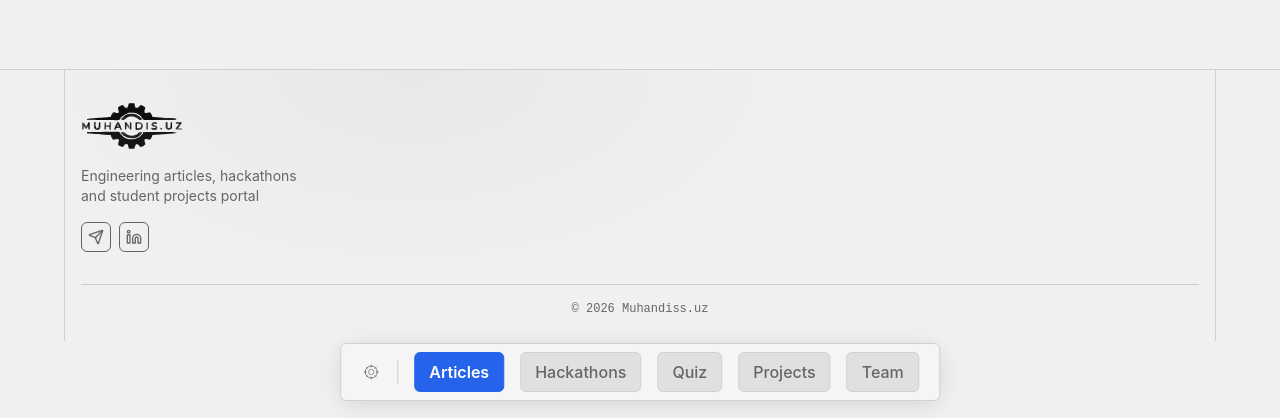
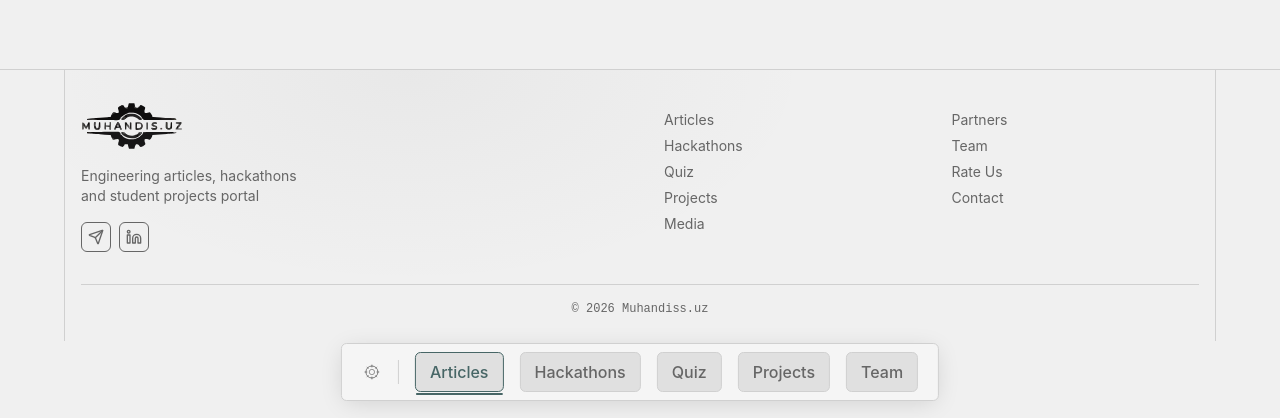
Before and after one commit to asadbektillayev7-byte/muhandissuz, a Next.js app: page /en/articles in a window 1280 px wide. Shown: the part 379-797 px from the top of the page. Built offline with nearby package versions, Linux system fonts and the light colour scheme; no server answers; the database is empty.

Commit message:
Revert "Homepage fixes: stats, hero CTAs, hero height, footer, interaction states"
This reverts commit 616d8a331508c66f04713b83b2690fcf4e27dd31.

```diff
--- a/src/app/[locale]/articles/ArticleCard.tsx
+++ b/src/app/[locale]/articles/ArticleCard.tsx
@@ -142,7 +142,7 @@ export function ArticleCard({ article, locale }: { article: any; locale: string
           border: '1px solid var(--border)',
           borderRadius: 'var(--radius)',
         }}
-        className="relative overflow-hidden cursor-pointer group border border-transparent transition-colors duration-200 hover:border-accent"
+        className="relative overflow-hidden cursor-pointer group"
         onMouseMove={handleMouseMove}
         onMouseEnter={() => setIsHovered(true)}
         onMouseLeave={handleMouseLeave}
--- a/src/app/globals.css
+++ b/src/app/globals.css
@@ -6,7 +6,6 @@
   --color-input: var(--input);
   --color-muted: var(--muted);
   --color-accent: var(--accent);
-  --color-accent-hover: var(--accent-hover);
   --color-border: var(--border);
   --color-chart-1: var(--chart-1);
   --color-chart-2: var(--chart-2);
@@ -43,10 +42,7 @@
   --ring: #606060;
   --input: #e0e0e0;
   --muted: #d9d9d9;
-  /* Interactive accent. Light theme uses the darker blue so white button
-     text clears WCAG AA (5.17:1); hover goes darker still. */
-  --accent: #2563EB;
-  --accent-hover: #1D4ED8;
+  --accent: #c0c0c0;
   --border: #d0d0d0;
   --radius: 0.35rem;
   --chart-1: #606060;
@@ -85,9 +81,7 @@
   --ring: #a0a0a0;
   --input: #303030;
   --muted: #2a2a2a;
-  /* Your #3B82F6 lives here: on the dark background it reads at 4.73:1. */
-  --accent: #3B82F6;
-  --accent-hover: #2563EB;
+  --accent: #404040;
   --border: #353535;
   --chart-1: #a0a0a0;
   --chart-2: #7e9ca0;
@@ -136,45 +130,3 @@ body {
 .font-display {
   font-family: var(--font-display), ui-sans-serif, system-ui, sans-serif;
 }
-
-/* ── Interaction states ─────────────────────────────────────── */
-
-/* Keyboard focus. Replaces the UA outline rather than removing it. */
-a:focus-visible,
-button:focus-visible,
-input:focus-visible,
-select:focus-visible,
-textarea:focus-visible,
-summary:focus-visible,
-[tabindex]:focus-visible {
-  outline-width: 2px;
-  outline-style: solid;
-  outline-color: var(--accent);
-  outline-offset: 2px;
-}
-
-/* Links inside rendered article bodies only — scoped to the rich text
-   wrapper so nav, cards and admin links are unaffected. */
-.prose a {
-  color: var(--accent);
-  text-decoration: none;
-  transition: color 150ms ease;
-}
-
-.prose a:hover {
-  color: var(--accent-hover);
-  text-decoration: underline;
-  text-underline-offset: 2px;
-}
-
-/* Honour the OS "reduce motion" setting for every transition sitewide. */
-@media (prefers-reduced-motion: reduce) {
-  *,
-  *::before,
-  *::after {
-    animation-duration: 0.01ms !important;
-    animation-iteration-count: 1 !important;
-    transition-duration: 0.01ms !important;
-    scroll-behavior: auto !important;
-  }
-}
--- a/src/components/AnimatedStatValue.tsx
+++ b/src/components/AnimatedStatValue.tsx
@@ -46,7 +46,7 @@ export function AnimatedStatValue({ value, label }: { value: number; label: stri
 
   return (
     <div ref={ref} className="text-center">
-      <div className="text-2xl font-semibold font-sans text-accent" style={{ fontWeight: 600 }}>
+      <div className="text-2xl font-semibold font-sans" style={{ fontWeight: 600 }}>
         <span className="inline-block w-1.5 h-1.5 rounded-full bg-chart-2 mr-1.5 align-middle animate-pulse" />
         <span className="align-middle">{displayed}</span>
       </div>
--- a/src/components/BottomNav.tsx
+++ b/src/components/BottomNav.tsx
@@ -72,19 +72,23 @@ export function BottomNav() {
             <Link
               key={item.key}
               href={href}
-              aria-current={isActive ? 'page' : undefined}
-              className={
-                'relative text-base font-medium transition-all duration-200 shrink-0 px-3.5 py-[7px] border ' +
-                (isActive
-                  ? 'bg-accent text-white border-accent font-semibold'
-                  : 'text-muted-foreground border-border hover:border-accent hover:text-accent hover:bg-muted')
-              }
+              className="relative text-base font-medium transition-all duration-200 shrink-0 px-3.5 py-[7px] border hover:border-chart-2 hover:text-chart-2"
               style={{
+                color: isActive ? 'var(--chart-2)' : 'var(--muted-foreground)',
+                borderColor: isActive ? 'var(--chart-2)' : 'var(--border)',
                 borderRadius: 'var(--radius)',
-                backgroundColor: isActive ? undefined : 'var(--secondary)',
+                backgroundColor: 'var(--secondary)',
               }}
             >
-              {labels[item.key][locale as 'uz' | 'en']}
+              <span className="transition-colors duration-200">
+                {labels[item.key][locale as 'uz' | 'en']}
+              </span>
+              {isActive && (
+                <span
+                  className="absolute -bottom-1 left-0 right-0 h-0.5"
+                  style={{ backgroundColor: 'var(--chart-2)', borderRadius: '1px' }}
+                />
+              )}
             </Link>
           )
         })}
--- a/src/components/MinimalFooter.tsx
+++ b/src/components/MinimalFooter.tsx
@@ -4,6 +4,22 @@ import { useParams } from 'next/navigation'
 import Link from 'next/link'
 import { Send } from 'lucide-react'
 import { Logo } from './Logo'
+import { AnimatedMenuItem } from '@/components/ui/animated-menu-item'
+
+const exploreLinks = [
+  { key: 'articles', href: '/articles' },
+  { key: 'hackathons', href: '/hackathons' },
+  { key: 'quiz', href: '/quiz' },
+  { key: 'projects', href: '/projects' },
+  { key: 'media', href: '/media' },
+]
+
+const companyLinks = [
+  { key: 'partners', href: '/partners' },
+  { key: 'team', href: '/team' },
+  { key: 'feedback', href: '/feedback' },
+  { key: 'contact', href: '/contact' },
+]
 
 const labels: Record<string, { uz: string; en: string }> = {
   articles: { uz: 'Maqolalar', en: 'Articles' },
@@ -25,8 +41,8 @@ export function MinimalFooter() {
   return (
     <footer className="border-t border-border mt-16">
       <div className="bg-[radial-gradient(35%_80%_at_30%_0%,color-mix(in_oklch,var(--foreground)_4%,transparent),transparent)] mx-auto max-w-6xl md:border-x border-border">
-        <div className="grid gap-8 p-4 pt-8">
-          <div className="flex flex-col gap-4">
+        <div className="grid grid-cols-2 md:grid-cols-4 gap-8 p-4 pt-8">
+          <div className="col-span-2 flex flex-col gap-4">
             <Link href={`/${locale}`} className="w-max">
               <Logo />
             </Link>
@@ -40,7 +56,7 @@ export function MinimalFooter() {
                 href="https://t.me/Muhandis_e"
                 target="_blank"
                 rel="noopener noreferrer"
-                className="rounded-md border p-1.5 text-muted-foreground hover:text-foreground hover:bg-muted transition-colors"
+                className="rounded-md border p-1.5 text-muted-foreground hover:text-foreground hover:bg-accent transition-colors"
                 aria-label="Telegram"
               >
                 <Send className="h-4 w-4" />
@@ -49,7 +65,7 @@ export function MinimalFooter() {
                 href="https://www.linkedin.com/company/106188701"
                 target="_blank"
                 rel="noopener noreferrer"
-                className="rounded-md border p-1.5 text-muted-foreground hover:text-foreground hover:bg-muted transition-colors"
+                className="rounded-md border p-1.5 text-muted-foreground hover:text-foreground hover:bg-accent transition-colors"
                 aria-label="LinkedIn"
               >
                 <svg className="h-4 w-4" viewBox="0 0 24 24" fill="none" stroke="currentColor" strokeWidth="2" strokeLinecap="round" strokeLinejoin="round">
@@ -61,7 +77,29 @@ export function MinimalFooter() {
             </div>
           </div>
 
+          <div>
+            <div className="flex flex-col gap-1.5 mt-2">
+              {exploreLinks.map((link) => (
+                <AnimatedMenuItem
+                  key={link.key}
+                  href={`/${locale}${link.href}`}
+                  label={labels[link.key][locale as 'uz' | 'en']}
+                />
+              ))}
+            </div>
+          </div>
 
+          <div>
+            <div className="flex flex-col gap-1.5 mt-2">
+              {companyLinks.map((link) => (
+                <AnimatedMenuItem
+                  key={link.key}
+                  href={`/${locale}${link.href}`}
+                  label={labels[link.key][locale as 'uz' | 'en']}
+                />
+              ))}
+            </div>
+          </div>
         </div>
 
         <div className="px-4 pb-6 pt-4">
--- a/src/components/PartnerMarquee.tsx
+++ b/src/components/PartnerMarquee.tsx
@@ -1,5 +1,6 @@
 'use client'
 
+import { Marquee } from '@/components/ui/marquee'
 import { placeholderPartners, type PartnerItem } from '@/lib/partners-data'
 
 function PartnerBadge({ name, url, logo_url }: PartnerItem) {
@@ -8,7 +9,7 @@ function PartnerBadge({ name, url, logo_url }: PartnerItem) {
       href={url}
       target="_blank"
       rel="noopener noreferrer"
-      className="flex items-center gap-3 px-4 py-3 rounded-lg border border-border bg-card transition-colors duration-150 hover:border-accent hover:bg-muted"
+      className="flex items-center gap-3 mx-3 px-4 py-3 rounded-lg border border-border bg-card hover:border-chart-2 transition-colors"
     >
       <div className="h-10 w-10 shrink-0 rounded-md bg-secondary flex items-center justify-center text-muted-foreground text-xs font-mono overflow-hidden">
         {logo_url ? (
@@ -28,9 +29,8 @@ export function PartnerMarquee({ partners }: { partners?: PartnerItem[] }) {
   // Fall back to the built-in list so the strip is never empty.
   const items = partners?.length ? partners : placeholderPartners
 
-  // Static row — each partner appears exactly once, nothing scrolls.
   return (
-    <div className="flex flex-wrap gap-3">
+    <Marquee direction="left" duration={40} pauseOnHover>
       {items.map((partner, i) => (
         <PartnerBadge
           key={`partner-${i}`}
@@ -39,6 +39,6 @@ export function PartnerMarquee({ partners }: { partners?: PartnerItem[] }) {
           logo_url={partner.logo_url}
         />
       ))}
-    </div>
+    </Marquee>
   )
 }
--- a/src/components/StatsStrip.tsx
+++ b/src/components/StatsStrip.tsx
@@ -8,15 +8,19 @@ export async function StatsStrip({ locale }: { locale: string }) {
     ? [
         { label: 'Maqolalar', value: stats.articles },
         { label: 'Hakatonlar', value: stats.hackathons },
+        { label: "O'quvchilar", value: stats.projects },
+        { label: 'Mentorlar', value: stats.mentors },
       ]
     : [
         { label: 'Articles', value: stats.articles },
         { label: 'Hackathons', value: stats.hackathons },
+        { label: 'Students', value: stats.projects },
+        { label: 'Mentors', value: stats.mentors },
       ]
 
   return (
     <div className="border-y border-border py-6">
-      <div className="max-w-lg mx-auto px-4 grid grid-cols-2 gap-6">
+      <div className="max-w-6xl mx-auto px-4 grid grid-cols-2 md:grid-cols-4 gap-6">
         {labels.map((stat) => (
           <AnimatedStatValue key={stat.label} value={stat.value} label={stat.label} />
         ))}
```
Also changed, not shown: src/app/[locale]/page.tsx (+5 -5 lines).
